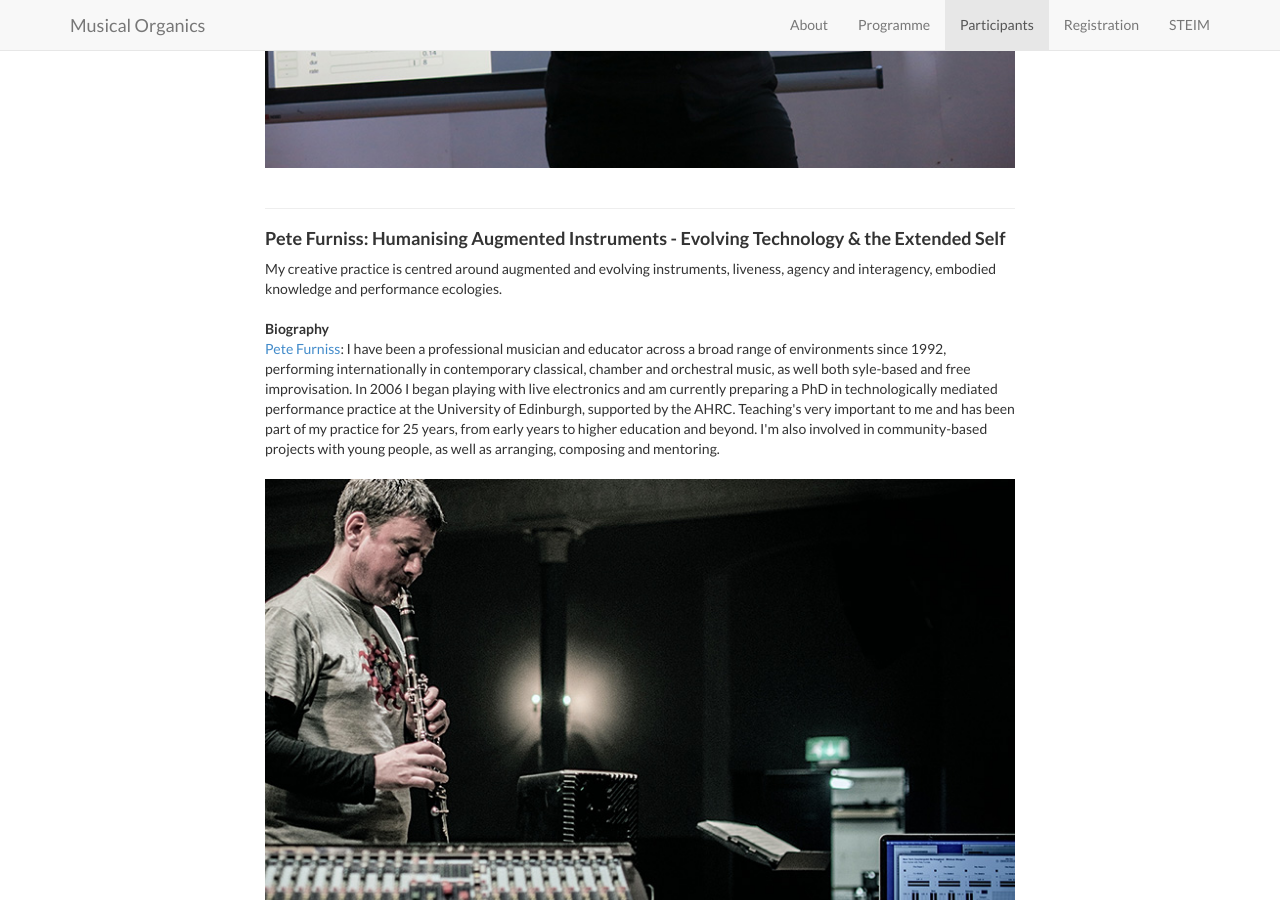
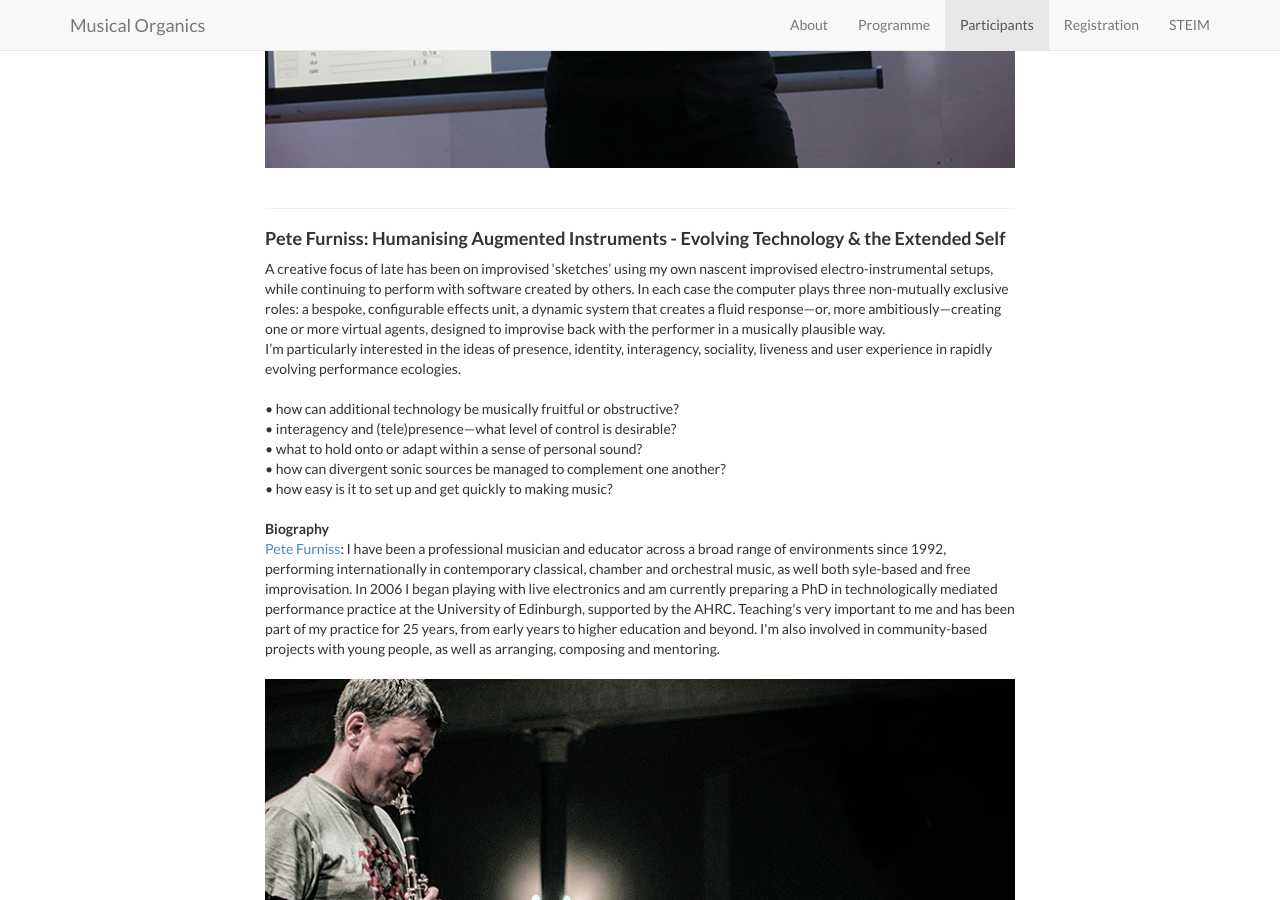
Before and after one commit to thormagnusson/steim, a Jekyll site: the page built from index.html, in a window 1280 px wide and 900 px high, scrolled down 8546 px. Built offline with Jekyll 4.4.1, drawn with Linux system fonts in a browser that asks for light colours; some of the changed text lies outside the part shown.

Commit message:
pete's title

```diff
--- a/_includes/participants.html
+++ b/_includes/participants.html
@@ -118,7 +118,16 @@
              <br><hr>
             <h4><b>Pete Furniss: Humanising Augmented Instruments - Evolving Technology & the Extended Self</b></h4>
 
-            My creative practice is centred around augmented and evolving instruments, liveness, agency and interagency, embodied knowledge and performance ecologies.<br>
+            A creative focus of late has been on improvised ‘sketches’ using my own nascent improvised electro-instrumental setups, while continuing to perform with software created by others. In each case the computer plays three non-mutually exclusive roles: a bespoke, configurable effects unit, a dynamic system that creates a fluid response—or, more ambitiously—creating one or more virtual agents, designed to improvise back with the performer in a musically plausible way.
+
+            <br>I’m particularly interested in the ideas of presence, identity, interagency, sociality, liveness and user experience in rapidly evolving performance ecologies.
+            <br>
+            <br>• how can additional technology be musically fruitful or obstructive?
+            <br>• interagency and (tele)presence—what level of control is desirable?
+            <br>• what to hold onto or adapt within a sense of personal sound?
+            <br>• how can divergent sonic sources be managed to complement one another?
+            <br>• how easy is it to set up and get quickly to making music?
+            <br>
 
             <br><b>Biography</b><br>
 
--- a/_includes/programme.html
+++ b/_includes/programme.html
@@ -39,7 +39,7 @@
 			<br><strong>Marije Baalman</strong>: Wezen - Gewording
 			<br><strong>Till Bovermann</strong>: Half-closed loop
 			<br><strong>Stephanie Pan</strong>: Our Lady of Late
-			<br><strong>Pete Furniss</strong>: Untitled
+			<br><strong>Pete Furniss</strong>: The Outside-in Side
 
             <br>
             <br/><br/><br/>
```
Also changed, not shown: 5 other files.
